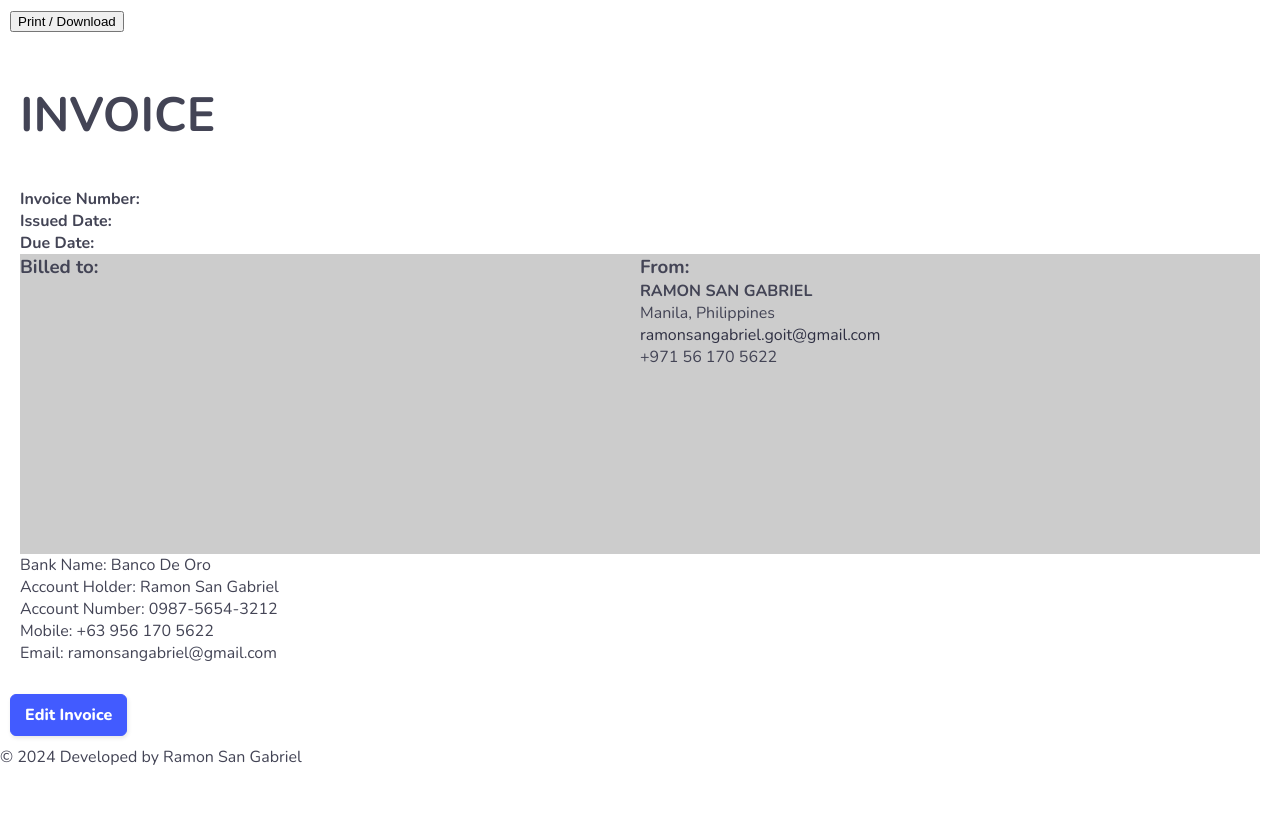
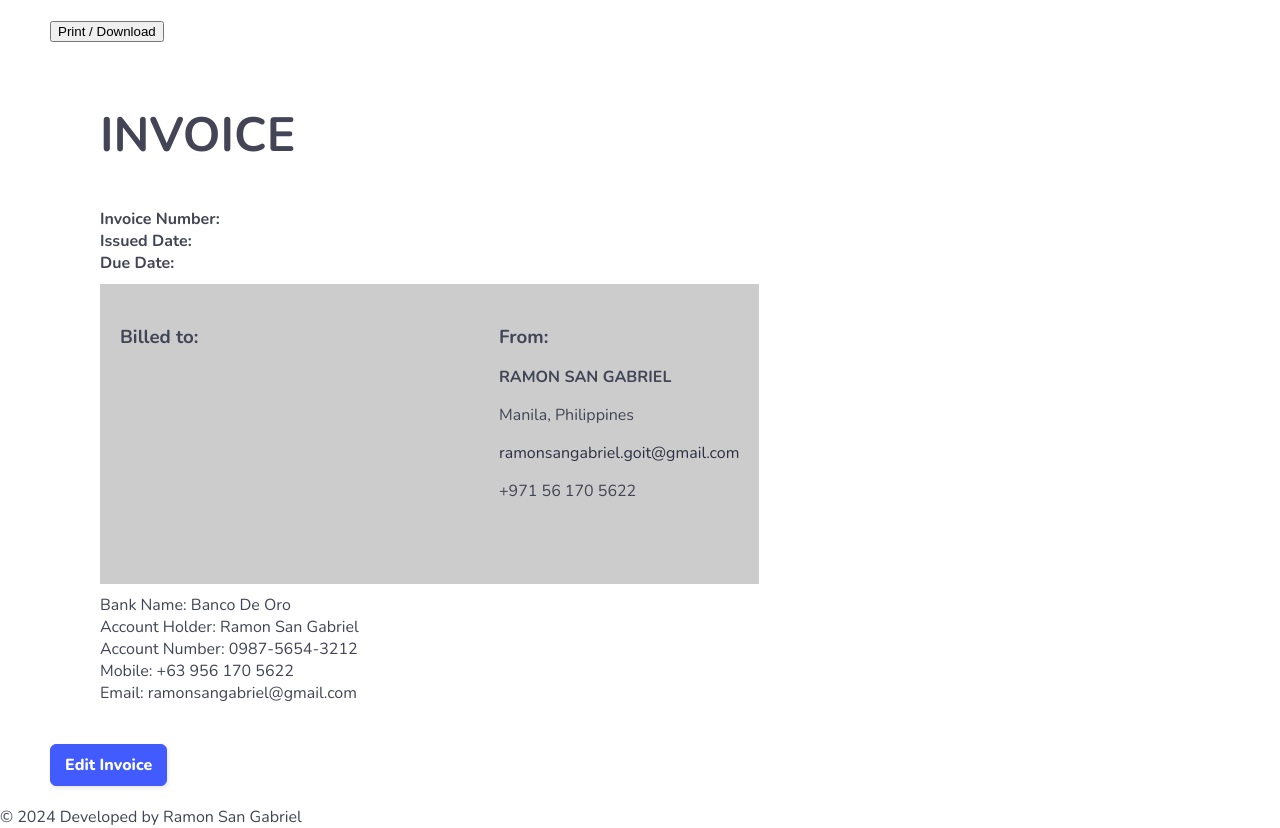
Before and after one commit to RamonSanGabriel/invoice-app, a React (Vite) app: page / in a window 1280 px wide. Both pictures are taken after a click on the button "Preview Invoice". Before the commit the page ends 800 px from the top, so only its background shows below. Built offline with nearby package versions, Linux system fonts and the light colour scheme.

Commit message:
textarea

```diff
--- a/src/components/ClientDetails/ClientDetails.jsx
+++ b/src/components/ClientDetails/ClientDetails.jsx
@@ -11,19 +11,50 @@ const ClientDetails = ({
   return (
     <>
       <section>
+        <div className={css.clientDetailsDiv}>
           <h3>Billed to: </h3>
           <h4>
+            <textarea
+              name="clientDetails"
+              id=""
+              rows="1"
+              cols="40"
+              // value={name}
+            />
             <p>{name}</p>
+            {/* </textarea> */}
           </h4>
+          <textarea
+            name="clientDetails"
+            id=""
+            rows="1"
+            cols="40"
+            // value={address}
+          />
           <p className={css.clientAddress}>{address}</p>
           <address>
+            <textarea
+              name="clientDetails"
+              id=""
+              rows="1"
+              cols="40"
+              // value={email}
+            />
             <p>
               <a href={`mailto:${email}`}>{email} </a>
             </p>
+            <textarea
+              name="clientDetails"
+              id=""
+              rows="1"
+              cols="40"
+              // value={contact1}
+            />
             <p>
               <a href="tel:12345">{contact1}</a>
             </p>
           </address>
+        </div>
       </section>
     </>
   );
--- a/src/components/ClientDetails/ClientDetails.module.css
+++ b/src/components/ClientDetails/ClientDetails.module.css
@@ -18,3 +18,20 @@ a {
 .clientAddress {
   text-transform: capitalize;
 }
+
+.clientDetailsDiv {
+  @media (width > 767px) {
+    padding: 40px 20px;
+  }
+}
+
+textarea {
+  display: none;
+  @media (width > 767px) {
+    display: flex;
+    flex-direction: column;
+    background-color: #ccc;
+    outline: none;
+    border: none;
+  }
+}
--- a/src/components/SharedLayout/ShareLayout.module.css
+++ b/src/components/SharedLayout/ShareLayout.module.css
@@ -1,10 +1,21 @@
 .sharedContainer {
   padding: 10px;
+  @media (width > 767px) {
+    padding: 20px 50px;
+  }
 }
 .userClient {
+  padding: 10px 0px;
+
   @media (width > 767px) {
     display: grid;
     grid-template-columns: 2fr 2fr;
+  }
+}
+.userClient .userClientItem {
+  @media (width > 767px) {
+    display: grid;
+    grid-template-columns: repeat(2, 1fr);
   }
 }
 h2 {
@@ -53,13 +64,16 @@ input {
 article {
   @media (width > 767px) {
     display: grid;
-    grid-template-columns: repeat(2, 2fr);
+    /*   grid-template-rows: repeat(1, 5fr); */
+    grid-template-columns: repeat(3, 600px);
+    grid-gap: 10px 10px;
   }
 }
 
-.clientDiv {
+.articleInvoice {
   @media (width > 767px) {
     display: grid;
-    grid-template-columns: repeat(2, 380px);
+    grid-template-columns: repeat(3, 230px);
+    /* grid-gap: 10px 10px; */
   }
 }
--- a/src/components/SharedLayout/SharedLayout.jsx
+++ b/src/components/SharedLayout/SharedLayout.jsx
@@ -26,8 +26,6 @@ const SharedLayout = () => {
   const [clientName, setClientName] = useState('');
   const [clientEmail, setClientEmail] = useState('');
   const [clientContact1, setClientContact1] = useState('');
-  // const [clientContact2, setClientContact2] = useState('');
-  // const [clientContact3, setClientContact3] = useState('');
 
   const contentRef = useRef();
 
@@ -64,8 +62,8 @@ const SharedLayout = () => {
                 issueDate={issuedDate}
                 dueDate={dueDate}
               />
-              {/* User details */}
               <div className={css.userClient}>
+                <div className={css.userClientItem}>
                   {/* Client details */}
                   <ClientDetails
                     name={clientName}
@@ -75,7 +73,9 @@ const SharedLayout = () => {
                     // contact2={clientContact2}
                     // contact3={clientContact3}
                   />
+                  {/* User details */}
                   <UserDetails />
+                </div>
               </div>
               {/* Footer details */}
               <Footer />
@@ -84,51 +84,56 @@ const SharedLayout = () => {
           </>
         ) : (
           <>
-            <div>
+            <div className={css.sharedContainer}>
               {/* Forms */}
               <form>
                 <h2> Client Details</h2>
                 <article>
                   <div className={css.clientDiv}>
-                    <label>
+                    <label htmlFor="clientDetails">
                       Name:
                       <FaUser className={css.icon} />
                       <input
                         type="text"
                         onInput={toInputUppercase}
-                        maxLength={22}
+                        maxLength={62}
                         value={clientName}
                         onChange={e => setClientName(e.target.value)}
                       />
                     </label>
-                    <div>
-                      <label>
+                  </div>
+                  <div className={css.clientDiv}>
+                    <label htmlFor="clientAddress">
                       Address:
                       <IoHomeSharp className={css.icon} />
                       <input
                         className={css.inputAddress}
                         type="text"
                         // onInput={toInputUppercase}
-                          maxLength={52}
+                        maxLength={152}
                         value={clientAddress}
                         onChange={e => setClientAddress(e.target.value)}
                       />
                     </label>
                   </div>
-                  </div>
                 </article>
-                <label>
+                <article>
+                  <div className={css.clientDiv}>
+                    <label htmlFor="clientEmail">
                       Email:
                       <MdEmail className={css.icon} />
                       <input
                         type="email"
                         onInput={toInputLowerCase}
-                    maxLength={42}
+                        maxLength={62}
                         value={clientEmail}
                         onChange={e => setClientEmail(e.target.value)}
                       />
                     </label>
-                <label>
+                  </div>
+
+                  <div className={css.clientDiv}>
+                    <label htmlFor="clientContact1">
                       Phone:
                       <MdLocalPhone className={css.icon} />
                       <input
@@ -144,43 +149,25 @@ const SharedLayout = () => {
                         onChange={e => setClientContact1(e.target.value)}
                         required
                       />
-                  {/*    <input
-                  name="tel2"
-                  type="tel"
-                  pattern="[0-9]{3}"
-                  placeholder="###"
-                  maxLength={3}
-                  aria-label="3-digit prefix"
-                  size="3"
-                  value={clientContact2}
-                  onChange={e => setClientContact2(e.target.value)}
-                />
-                -
-                <input
-                  name="tel3"
-                  type="tel"
-                  pattern="[0-9]{4}"
-                  placeholder="####"
-                  maxLength={4}
-                  aria-label="4-digit number"
-                  size="4"
-                  value={clientContact3}
-                  onChange={e => setClientContact3(e.target.value)}
-                /> */}
                     </label>
+                  </div>
+                </article>
                 <h2> Invoice Details</h2>
-
+                <article className={css.articleInvoice}>
+                  <div className={css.clientDiv}>
                     <label>
                       Invoice No:
                       <FaFileInvoice className={css.iconInvoice} />
                       <input
                         type="text"
                         onInput={toInputUppercase}
-                    maxLength={7}
+                        maxLength={10}
                         value={invoiceNo}
                         onChange={e => setInvoiceNo(e.target.value)}
                       />
                     </label>
+                  </div>
+                  <div className={css.clientDiv}>
                     <label>
                       Issued Date:
                       <input
@@ -189,6 +176,8 @@ const SharedLayout = () => {
                         onChange={e => setIssuedDate(e.target.value)}
                       />
                     </label>
+                  </div>
+                  <div className={css.clientDiv}>
                     <label>
                       Due Date:
                       <input
@@ -197,6 +186,8 @@ const SharedLayout = () => {
                         onChange={e => setDueDate(e.target.value)}
                       />
                     </label>
+                  </div>
+                </article>
               </form>
               {/* Buttons */}
             </div>
--- a/src/components/UserDetails/UserDetails.jsx
+++ b/src/components/UserDetails/UserDetails.jsx
@@ -6,17 +6,19 @@ const UserDetails = () => {
   const [userEmail, setUserEmail] = useState('');
   const { name, email, address, number } = User;
   return (
-    <div>
+    <>
       <section>
-        <h3>From: </h3>
-        <h4>{name}</h4>
-        <p>{address}</p>
-        <p>
-          <a href="mailto:{userEmail}">{email}</a>
-        </p>
-        <p>{number}</p>
+        <div className={css.userDetailsDiv}>
+          <h3 className={css.userDetailsFrom}>From: </h3>
+          <h4 className={css.userDetailsName}>{name}</h4>
+          <p className={css.userDetailsAddress}>{address}</p>
+          <p className={css.userDetailsEmail}>
+            <a href="mailto:{userEmail}">{email}</a>
+          </p>
+          <p>{number}</p>
+        </div>
       </section>
-    </div>
+    </>
   );
 };
 
--- a/src/components/UserDetails/UserDetails.module.css
+++ b/src/components/UserDetails/UserDetails.module.css
@@ -2,3 +2,15 @@
   background-color: #ccc;
   /* padding: 20px; */
 }
+.userDetailsDiv {
+  @media (width > 767px) {
+    padding: 40px 20px;
+  }
+}
+
+.userDetailsFrom,
+.userDetailsName,
+.userDetailsAddress,
+.userDetailsEmail {
+  margin-bottom: 1rem;
+}
```
Lines whose indentation alone changed are shown as unchanged.
